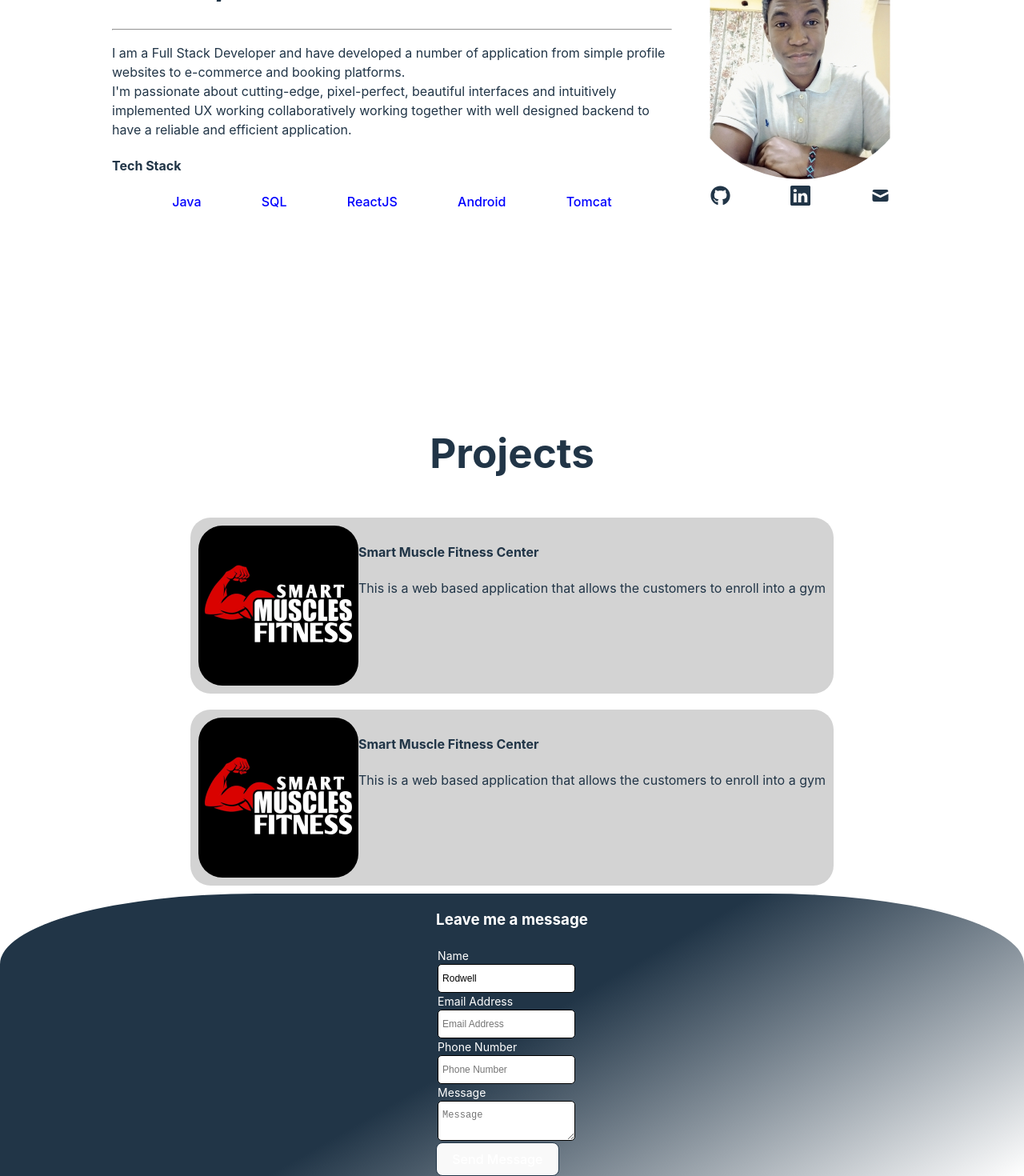
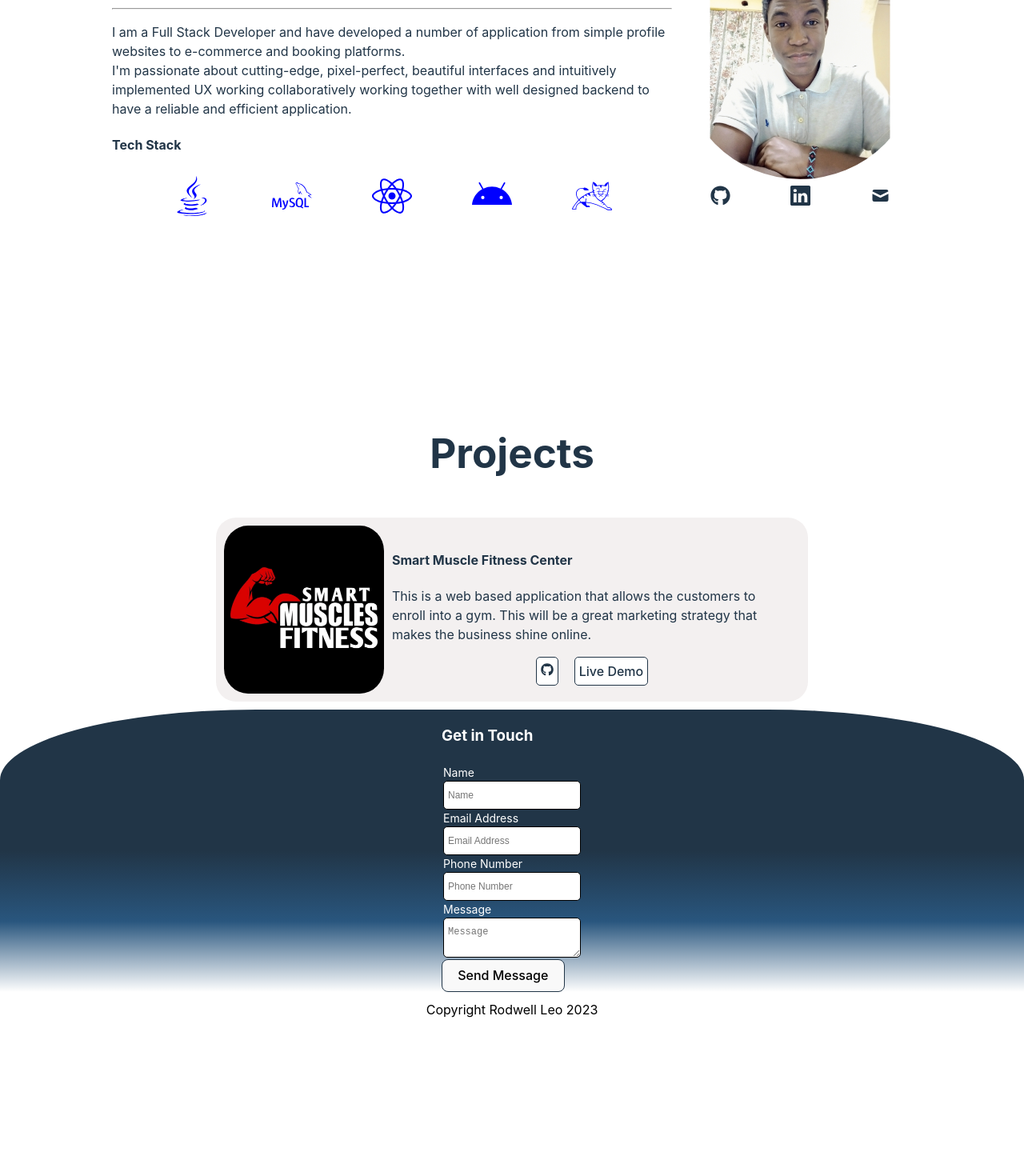
Before and after one commit to rodweleo/rodweleo.dev, a React (Vite) app: page / in a window 1280 px wide. Shown: the part 370-1840 px from the top of the page at 80% size. After the commit the page ends 1654 px from the top, so only its background shows below. Built offline with nearby package versions, Linux system fonts and the light colour scheme.

Commit message:
Latest commit

```diff
--- a/index.html
+++ b/index.html
@@ -4,7 +4,7 @@
     <meta charset="UTF-8" />
     <link rel="icon" type="image/svg+xml" href="/vite.svg" />
     <meta name="viewport" content="width=device-width, initial-scale=1.0" />
-    <title>Rodwell Leo | Home</title>
+    <title>Rodwell Leo</title>
   </head>
   <body>
     <div id="root"></div>
--- a/src/App.css
+++ b/src/App.css
@@ -74,6 +74,11 @@ h3{
     justify-content: space-evenly;
 }
 
+.tech_stack_item{
+    font-size: 50px;
+    color: blue;
+}
+
 .projects{
     display: flex;
     flex-wrap: wrap;
@@ -91,10 +96,14 @@ h3{
     margin: 10px;
     padding: 10px;
     width: auto;
-    background-color: lightgray;
+    background-color: rgb(243, 240, 240);
     border-radius: 25px;
 }
 
+.project_details{
+ max-width: 500px;
+ padding: 10px;
+}
 .projects>.project_container:hover{
     background-color: #213547;
     cursor: pointer;
@@ -106,7 +115,7 @@ h3{
 }
 
 .contact{
-    background: linear-gradient(150deg, #213547, #213547, #fff);
+    background: linear-gradient(180deg, #213547, #213547,#213547, #29567e, #fff);
     display: flex;
     flex-wrap: wrap;
     justify-content: space-around;
@@ -134,6 +143,14 @@ h3{
     font-size: 12px;
 }
 
+.links{
+    width: 100%;
+    display: flex;
+    gap: 20px;
+    justify-content: center;
+    align-items: center;
+}
+
 @media screen and (max-width: 600px) {
     .bars{
         display: block;
--- a/src/App.tsx
+++ b/src/App.tsx
@@ -9,12 +9,7 @@ import { Contact } from "./pages/Contact";
 import { Header } from "./Header";
 import { Homepage } from "./pages/Homepage";
 import { Projects } from "./pages/Projects";
-
-export const user = {
-  name: "Hedy Lamarr",
-  imageUrl: "https://i.imgur.com/yXOvdOSs.jpg",
-  imageSize: 90,
-};
+import { Footer } from "./Footer";
 
 function App() {
   return (
@@ -26,6 +21,7 @@ function App() {
         <Route path="/about" element={<About />} />
         <Route path="/contact" element={<Contact />} />
       </Routes>
+      <Footer />
     </Router>
   );
 }
--- a/src/ContactForm.tsx
+++ b/src/ContactForm.tsx
@@ -7,17 +7,11 @@ export function ContactForm() {
 
   return (
     <form className="contact_form" id="contactForm">
-      <h3>Leave me a message</h3>
+      <h3>Get in Touch</h3>
       <table>
         <tr>
           <label htmlFor="name">Name</label>
-          <input
-            type="text"
-            id="name"
-            name="name"
-            placeholder="Name"
-            value="Rodwell"
-          />
+          <input type="text" id="name" name="name" placeholder="Name" />
         </tr>
         <tr>
           <label htmlFor="email">Email Address </label>
--- /dev/null
+++ b/src/Footer.tsx
@@ -0,0 +1,5 @@
+export function Footer() {
+  const year = new Date().getFullYear();
+
+  return <footer>{`Copyright Rodwell Leo ${year}`}</footer>;
+}
--- a/src/index.css
+++ b/src/index.css
@@ -27,15 +27,24 @@ body {
   margin: 0;
 }
 
+
+
+footer{
+  text-align: center;
+  color: black;
+  bottom: 0;
+  padding: 10px;
+}
+
 h1 {
   font-size: 3.2em;
   line-height: 1.1;
 }
 
 button {
-  color: #ffffff;
   border-radius: 8px;
   border: 1px solid #213547;
+  background-color: #213547;
   padding: 0.6em 1.2em;
   font-size: 1em;
   font-weight: 500;
@@ -46,10 +55,25 @@ button {
 button:hover {
   color: #ffffff;
   background-color: #213547;
+  border-color: #ffffff;
 }
 button:focus,
 button:focus-visible {
   outline: none;
+}
+
+.link_btn{
+  border: 1px solid #213547;
+  padding: 5px;
+  border-radius: 5px;
+  color: #213547;
+  background-color: #fff;
+}
+
+.link_btn:hover{
+  border: 1px solid #fff;
+  background-color: #213547;
+  color: #fff;
 }
 
 @media (prefers-color-scheme: light) {
--- a/src/pages/Homepage.tsx
+++ b/src/pages/Homepage.tsx
@@ -3,20 +3,51 @@ import admin from "../assets/images/Profile Picture.jpg";
 import project_avatar from "../assets/images/smart-muscle.jpeg";
 import { SocialLinks } from "../SocialLinks";
 import { ContactForm } from "../ContactForm";
-
+import { FaGithub } from "react-icons/fa";
+import react from "../assets/react.svg";
+import { FaJava } from "react-icons/fa";
+import { FaReact } from "react-icons/fa";
+import { SiMysql } from "react-icons/si";
+import { FaAndroid } from "react-icons/fa";
+import { SiApachetomcat } from "react-icons/si";
 export function Homepage() {
   const tech_stack = [
-    { name: "Java", url: "https://www.oracle.com/ke/java/", id: 1 },
-    { name: "SQL", url: "https://www.mysql.com/", id: 2 },
-    { name: "ReactJS", url: "https://www.react/dev", id: 3 },
-    { name: "Android", url: "https://developer.android.com/", id: 4 },
-    { name: "Tomcat", url: "https://tomcat.apache.org/", id: 5 },
+    {
+      name: "Java",
+      image: <FaJava />,
+      url: "https://www.java.com",
+      id: 1,
+    },
+    {
+      name: "SQL",
+      image: <SiMysql />,
+      url: "https://www.mysql.com/",
+      id: 2,
+    },
+    {
+      name: "ReactJS",
+      image: <FaReact />,
+      url: "https://www.react/dev",
+      id: 3,
+    },
+    {
+      name: "Android",
+      image: <FaAndroid />,
+      url: "https://developer.android.com/",
+      id: 4,
+    },
+    {
+      name: "Tomcat",
+      image: <SiApachetomcat />,
+      url: "https://tomcat.apache.org/",
+      id: 5,
+    },
   ];
 
   const stack = tech_stack.map((tech_stack_item) => (
     <li key={tech_stack_item.id}>
-      <Link to={tech_stack_item.url} style={{ color: "blue" }}>
-        {tech_stack_item.name}
+      <Link to={tech_stack_item.url} className="tech_stack_item">
+        {tech_stack_item.image}
       </Link>
     </li>
   ));
@@ -29,7 +60,7 @@ export function Homepage() {
       avatar_size: 200,
       name: "Smart Muscle Fitness Center",
       description:
-        "This is a web based application that allows the customers to enroll into a gym",
+        "This is a web based application that allows the customers to enroll into a gym. This will be a great marketing strategy that makes the business shine online.",
       languages: [
         {
           language: "Java",
@@ -46,27 +77,6 @@ export function Homepage() {
         },
       ],
     },
-    {
-      id: 2,
-      avatar: project_avatar,
-      avatar_size: 200,
-      name: "Smart Muscle Fitness Center",
-      description:
-        "This is a web based application that allows the customers to enroll into a gym",
-      languages: [
-        {
-          language: "Java",
-        },
-        {
-          language: "JavaScript",
-        },
-        { language: "SQL" },
-      ],
-      links: {
-        live_demo: "h ttp://www.smartmuscle.com",
-        github: "smartmuscle",
-      },
-    },
   ];
 
   //get links for different projects
@@ -82,6 +92,14 @@ export function Homepage() {
       <div className="project_details">
         <h4>{project.name}</h4>
         <p>{project.description}</p>
+        <div className="links">
+          <Link to="https://www.smartmuscle.com" className="link_btn">
+            <FaGithub />
+          </Link>
+          <Link to="https://www.smartmuscle.com" className="link_btn">
+            Live Demo
+          </Link>
+        </div>
       </div>
     </div>
   ));
```
